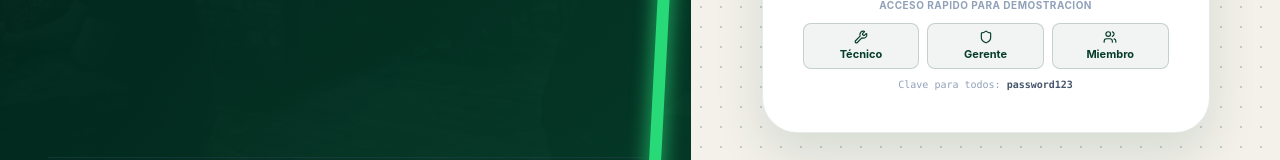
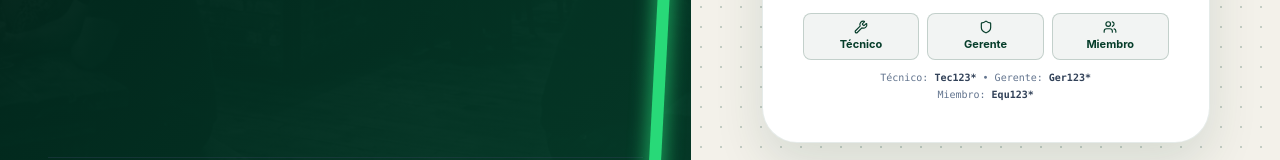
Before and after one commit to yico150703/barbaritofrontend, a React (Vite) app: page /login in a window 1280 px wide. Shown: the part 563-723 px from the top of the page. Built offline with nearby package versions, Linux system fonts and the light colour scheme; no server answers.

Commit message:
feat(auth): actualizar accesos rapidos y contraseñas oficiales en login (Tec123*, Ger123*, Equ123*)

```diff
--- a/src/pages/LoginPage.tsx
+++ b/src/pages/LoginPage.tsx
@@ -56,7 +56,7 @@ export const LoginPage: React.FC = () => {
           "✅ ¡Base de datos inicializada con éxito! Tablas y datos de Barbarian creados. Ya puedes ingresar."
         );
         setCorreo("crodriguez@gmail.com");
-        setClave("password123");
+        setClave("Tec123*");
       } else {
         setError(res.data?.mensaje || "No se pudo inicializar la base de datos.");
       }
@@ -72,9 +72,9 @@ export const LoginPage: React.FC = () => {
     }
   };
 
-  const llenarDemo = (emailDemo: string) => {
+  const llenarDemo = (emailDemo: string, passDemo: string) => {
     setCorreo(emailDemo);
-    setClave("password123");
+    setClave(passDemo);
     setError(null);
     setInitSuccess(null);
   };
@@ -295,9 +295,9 @@ export const LoginPage: React.FC = () => {
             <div className="grid grid-cols-3 gap-2 text-center">
               <button
                 type="button"
-                onClick={() => llenarDemo("crodriguez@gmail.com")}
+                onClick={() => llenarDemo("crodriguez@gmail.com", "Tec123*")}
                 className="px-2 py-1.5 rounded-lg bg-[#022A1E]/5 hover:bg-[#022A1E]/15 border border-[#063D2A]/20 text-[11px] font-bold text-[#063D2A] transition-all flex flex-col items-center justify-center gap-0.5 cursor-pointer"
-                title="Carlos Rodríguez - Técnico (Superusuario)"
+                title="Carlos Rodriguez Torres - Técnico"
               >
                 <Wrench className="w-3.5 h-3.5 text-[#063D2A]" />
                 <span>Técnico</span>
@@ -305,9 +305,9 @@ export const LoginPage: React.FC = () => {
 
               <button
                 type="button"
-                onClick={() => llenarDemo("rdiaz@gmail.com")}
+                onClick={() => llenarDemo("jrios@gmail.com", "Ger123*")}
                 className="px-2 py-1.5 rounded-lg bg-[#022A1E]/5 hover:bg-[#022A1E]/15 border border-[#063D2A]/20 text-[11px] font-bold text-[#063D2A] transition-all flex flex-col items-center justify-center gap-0.5 cursor-pointer"
-                title="Roberto Díaz - Administrador / Gerente"
+                title="José Ríos Martínez - Gerente"
               >
                 <Shield className="w-3.5 h-3.5 text-[#063D2A]" />
                 <span>Gerente</span>
@@ -315,17 +315,18 @@ export const LoginPage: React.FC = () => {
 
               <button
                 type="button"
-                onClick={() => llenarDemo("acastro@gmail.com")}
+                onClick={() => llenarDemo("rdiaz@gmail.com", "Equ123*")}
                 className="px-2 py-1.5 rounded-lg bg-[#022A1E]/5 hover:bg-[#022A1E]/15 border border-[#063D2A]/20 text-[11px] font-bold text-[#063D2A] transition-all flex flex-col items-center justify-center gap-0.5 cursor-pointer"
-                title="Ana Castro - Miembro de Equipo"
+                title="Roberto Díaz Guerrero - Miembro de Equipo"
               >
                 <Users className="w-3.5 h-3.5 text-[#063D2A]" />
                 <span>Miembro</span>
               </button>
             </div>
-            <p className="text-[10px] text-slate-400 text-center mt-2 font-mono">
-              Clave para todos: <strong className="text-slate-600 font-bold">password123</strong>
-            </p>
+            <div className="text-[10px] text-slate-500 text-center mt-2.5 font-mono space-y-0.5">
+              <p>Técnico: <strong className="text-slate-700 font-bold">Tec123*</strong> &bull; Gerente: <strong className="text-slate-700 font-bold">Ger123*</strong></p>
+              <p>Miembro: <strong className="text-slate-700 font-bold">Equ123*</strong></p>
+            </div>
           </div>
         </div>
       </div>
```
